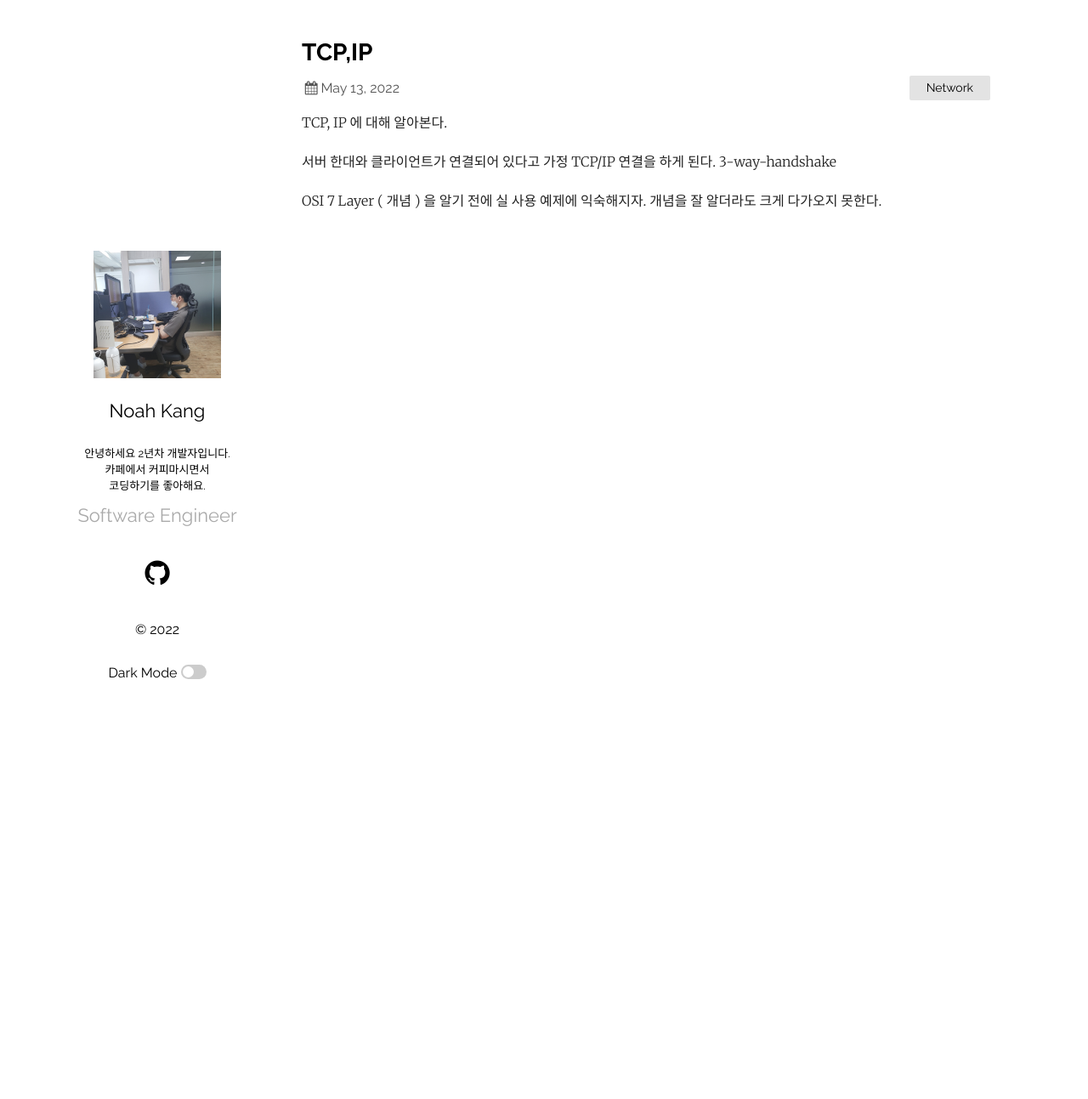
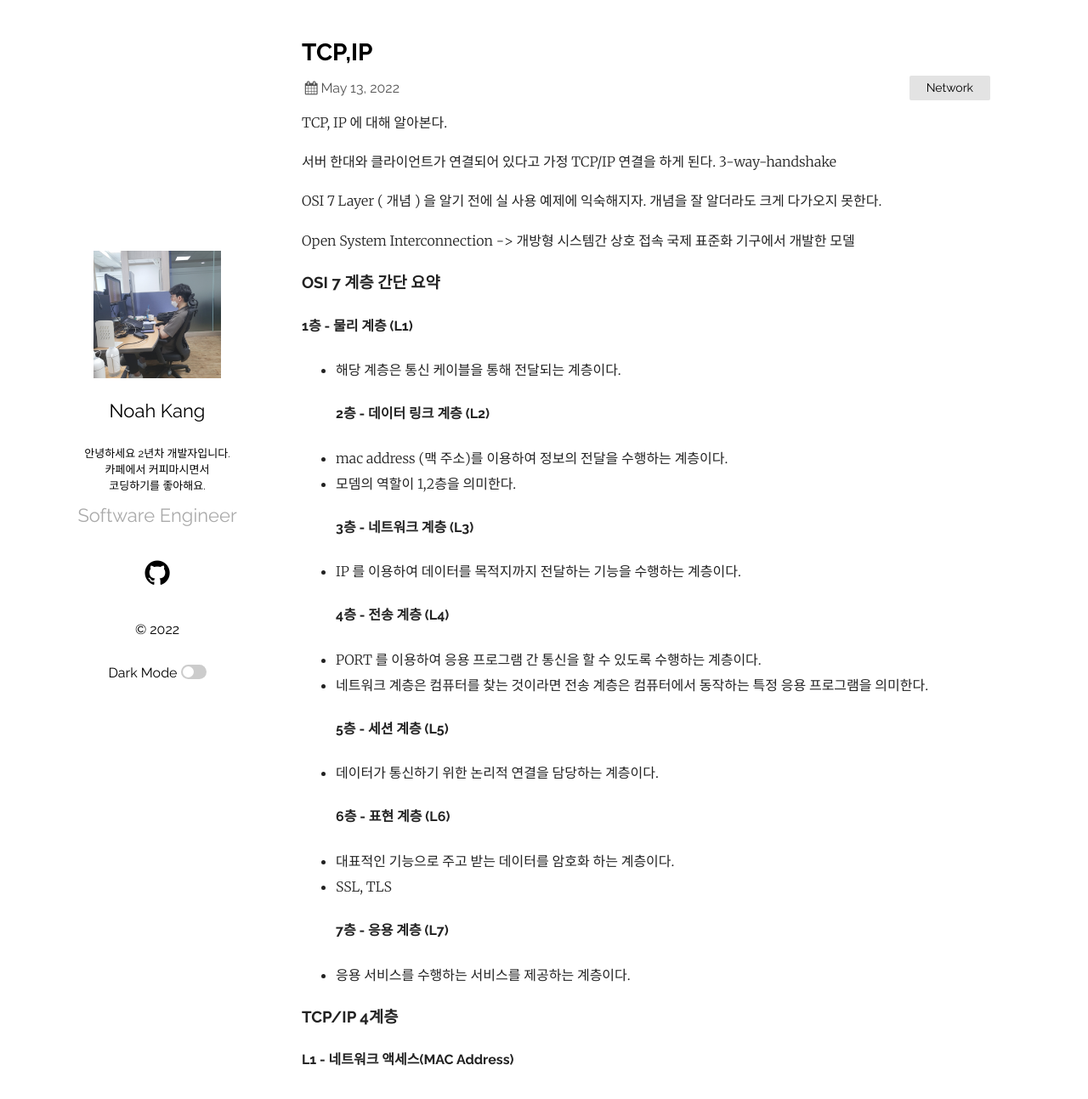
Before and after one commit to Knoa0405/Knoa0405.github.io, a Jekyll site: the page built from _posts/2022-05-13-TCP,IP.markdown, in a window 1280 px wide and 1308 px high. Shown: the top 1293 px of the window at 85% size. Built offline with Jekyll 4.4.1, drawn with Linux system fonts in a browser that asks for light colours.

Commit message:
add post about TCP/IP

```diff
--- a/_posts/2022-05-13-TCP,IP.markdown
+++ b/_posts/2022-05-13-TCP,IP.markdown
@@ -11,3 +11,30 @@ TCP/IP 연결을 하게 된다.
 
 OSI 7 Layer ( 개념 ) 을 알기 전에 실 사용 예제에 익숙해지자.
 개념을 잘 알더라도 크게 다가오지 못한다.
+
+Open System Interconnection
+-> 개방형 시스템간 상호 접속 국제 표준화 기구에서 개발한 모델
+
+### OSI 7 계층 간단 요약
+
+#### 1층 - 물리 계층 (L1)
+- 해당 계층은 통신 케이블을 통해 전달되는 계층이다.
+#### 2층 - 데이터 링크 계층 (L2)
+- mac address (맥 주소)를 이용하여 정보의 전달을 수행하는 계층이다.
+- 모뎀의 역할이 1,2층을 의미한다.
+#### 3층 - 네트워크 계층 (L3)
+- IP 를 이용하여 데이터를 목적지까지 전달하는 기능을 수행하는 계층이다.
+#### 4층 - 전송 계층 (L4)
+- PORT 를 이용하여 응용 프로그램 간 통신을 할 수 있도록 수행하는 계층이다.
+- 네트워크 계층은 컴퓨터를 찾는 것이라면 전송 계층은 컴퓨터에서 동작하는 특정 응용 프로그램을 의미한다.
+#### 5층 - 세션 계층 (L5)
+- 데이터가 통신하기 위한 논리적 연결을 담당하는 계층이다.
+#### 6층 - 표현 계층 (L6)
+- 대표적인 기능으로 주고 받는 데이터를 암호화 하는 계층이다.
+- SSL, TLS
+#### 7층 - 응용 계층 (L7)
+- 응용 서비스를 수행하는 서비스를 제공하는 계층이다.
+
+### TCP/IP 4계층
+
+#### L1 - 네트워크 액세스(MAC Address)
```
